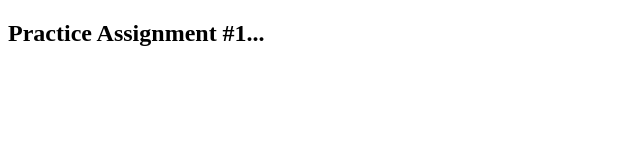
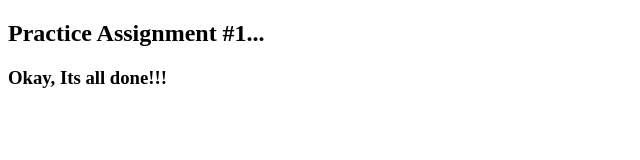
Before and after one commit to AhsanulHaq777/Practice_Assignment_1, a plain HTML site: page index.html in a window 1280 px wide. Shown: the whole page, without its empty margins (0-640 px from the left). Drawn offline with Linux system fonts and the light colour scheme.

Commit message:
Update index.html File

```diff
--- a/index.html
+++ b/index.html
@@ -5,6 +5,7 @@
     <meta name="viewport" content="width=device-width, initial-scale=1.0">
     <title>Document</title>
     <h2>Practice Assignment #1...</h2>
+    <h3>Okay, Its all done!!!</h3>
 </head>
 <body>
 
```
